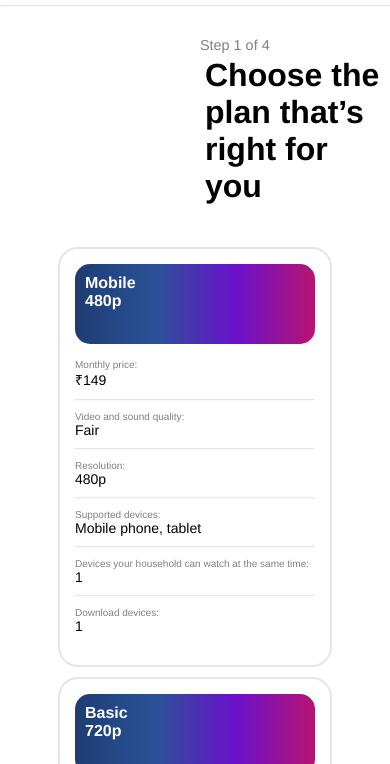
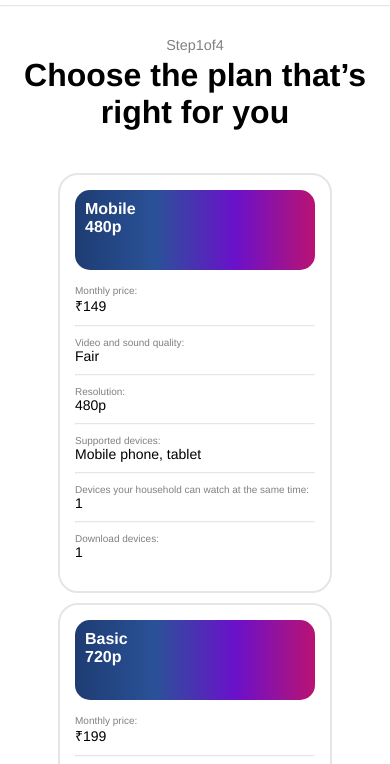
Before and after one commit to SehajdeepSingh95/Netflix-Clone, a plain HTML site: page index.html in a window 390 px wide. Shown: the part 79-843 px from the top of the page. Drawn offline with Linux system fonts and the light colour scheme.

Commit message:
Update Netflix_Subscription_page_style.css

```diff
--- a/Netflix_Subscription_page_style.css
+++ b/Netflix_Subscription_page_style.css
@@ -146,3 +146,22 @@
     transform: scale(0.98);
     opacity: 0.8;
     }
+
+      @media (min-width:319px) and (max-width:1200px) {
+      h1{
+        display: flex;
+        justify-content: center;
+        padding: 0;
+        text-align: center;
+      }
+      p{
+        display: flex;
+        justify-content: center;
+        padding: 0;
+        text-align: center;
+      }
+      .final-text{
+        display: block;
+        padding: 10px;
+      }
+    }
```
